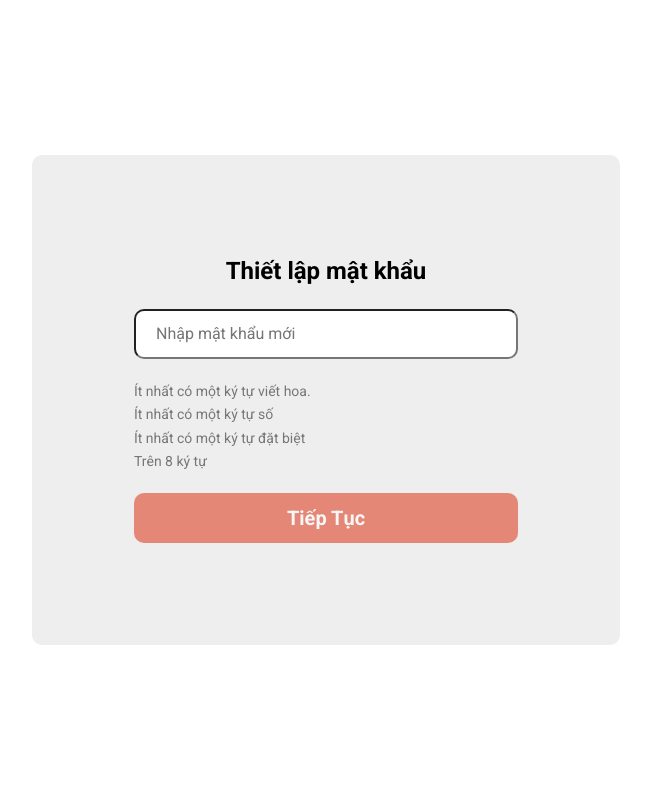
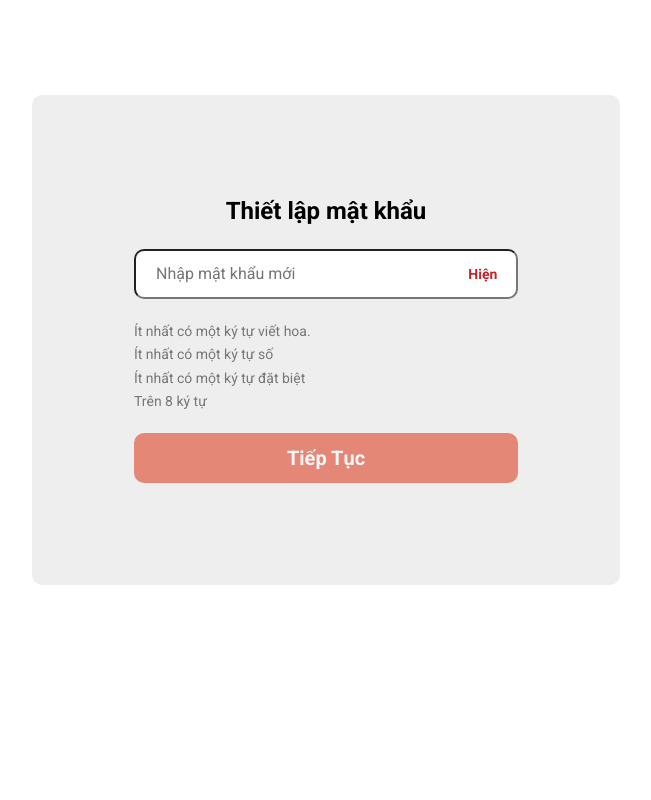
Before and after one commit to Khangdao0311/KING, a PHP site: page /view/user/forgot_password-change.php in a window 1280 px wide. Shown: the part 120-920 px from the top of the page, without its empty margins (314-965 px from the left). After the commit the page ends 705 px from the top, so only its background shows below. Run offline with PHP 8.4, Linux system fonts and the light colour scheme.

Commit message:
khangdao

```diff
--- a/controller/user/account.php
+++ b/controller/user/account.php
@@ -62,8 +62,6 @@
                     }
                 }
                 include_once 'view/user/forgot_password-email.php';
-                print_r($users);
-
                 break;
             case 'forgot_password-OTP':
                 if (isset($_SESSION['foget_password-email'])) {
--- a/view/user/css/forgot-password.css
+++ b/view/user/css/forgot-password.css
@@ -3,7 +3,7 @@
     display: flex;
     justify-content: center;
     align-items: center;
-    height: 100vh;
+    height: calc(100vh - 12rem);
 }
 .reset-forgotpassword-box{
     border-radius: 1rem;
@@ -172,9 +172,22 @@
     height: 5rem;
     border-radius: 1rem;
 }
+.setting-forgotpassword-importform {
+    position: relative;
+}
 .setting-forgotpassword-importform input{
     padding: 0 2rem;
     font-size: 1.6rem;
+}
+.hide-pass {
+    position: absolute;
+    font-size: 1.4rem;
+    font-weight: bold;
+    color: var(--red);
+    top: 50%;
+    right: 5%;
+    transform: translate(-5%,-50%);
+    cursor: pointer;
 }
 .setting-forgotpassword-condition p{
     font-size: 1.4rem;
@@ -225,10 +238,9 @@
     height: 15rem;
     margin: 0 auto;
 }
-.icon-success > img {
-    width: 100%;
-    height: 100%;
-    object-fit: contain;
+.icon-success > span {
+    font-size: 15rem;
+    color: #20BF55;
 }
 
 .success-forgotpassword-form{
--- a/view/user/forgot_password-change.php
+++ b/view/user/forgot_password-change.php
@@ -9,7 +9,8 @@
             </div>
             <form class="setting-forgotpassword-boxform" action="?mod=user&act=forgot_password-change" method="post">
                 <div class="setting-forgotpassword-importform">
-                    <input onkeyup="check()" name="new-password" class="setting-forgotpassword-form" placeholder="Nhập mật khẩu mới" type="text">
+                    <input onkeyup="check()" name="new-password" class="setting-forgotpassword-form" placeholder="Nhập mật khẩu mới" type="pass">
+                    <div onclick="show_hidden(this)" class="hide-pass">Hiện</div>
                 </div>
                 <div class="setting-forgotpassword-condition">
                     <p class="forgotpassword-uppercase">Ít nhất có một ký tự viết hoa.</p>
@@ -24,6 +25,16 @@
     </div>
 </section>
 <script>
+
+    function show_hidden(el) {
+        if (el.previousElementSibling.type == 'password') {
+            el.innerText = 'Ẩn'
+            el.previousElementSibling.type = 'text'
+        } else {
+            el.innerText = 'Hiện'
+            el.previousElementSibling.type = 'password'
+        }
+    }
     // str_replace(" ", "", "Hello World of PHP");
     const input = document.querySelector('.setting-forgotpassword-form')
     const p_uppercase = document.querySelector('.forgotpassword-uppercase')
--- a/view/user/forgot_password-success.php
+++ b/view/user/forgot_password-success.php
@@ -6,7 +6,7 @@
         <div class="success-forgotpassword-box">
             <h3 class="success-forgotpassword-title">Mật Khẩu Được Đặt Lại Thành Công</h3>
             <div class="icon-success">
-                <img src="https://cdn-icons-png.flaticon.com/512/5610/5610944.png" alt="">
+                <span class="material-symbols-outlined">task_alt</span>
             </div>
             <a href="?mod=user&act=login" class="success-forgotpassword-form success-forgotpassword-buttonnext">Tiếp Tục</a>
         </div>
--- a/view/user/header.php
+++ b/view/user/header.php
@@ -64,7 +64,7 @@
         <input hidden id="navbar" type="checkbox">
         <label id="navbar" for="navbar" class="fake"></label>
         <div class="container-navbar">
-            <label id="navbar" for="navbar">s</label>
+            <label id="navbar" for="navbar"></label>
             <ul class="header-list">
                 <li><a href="?mod=page&act=product">
                         <div class="header_list-icon">
--- a/view/user/login.php
+++ b/view/user/login.php
@@ -33,7 +33,7 @@
             <div class="login_error-box">
                 <div class="login_error-title">Đăng nhập thất bại</div>
                 <div class="login_error-icon">
-                    <img src="   https://cdn-icons-png.flaticon.com/512/463/463612.png " alt="">
+                    <span class="material-symbols-outlined">error</span>
                 </div>
                 <label for="login_error" class="login_error-next">Thử lại</label>
             </div>
```
Also changed, not shown: view/user/css/login-register.css (+12 -11 lines), font-roboto/Roboto-Black.ttf (renamed from view/font-roboto/Roboto-Black.ttf), font-roboto/Roboto-BlackItalic.ttf (renamed from view/font-roboto/Roboto-BlackItalic.ttf), font-roboto/Roboto-Bold.ttf (renamed from view/font-roboto/Roboto-Bold.ttf), font-roboto/Roboto-BoldItalic.ttf (renamed from view/font-roboto/Roboto-BoldItalic.ttf), font-roboto/Roboto-Italic.ttf (renamed from view/font-roboto/Roboto-Italic.ttf), font-roboto/Roboto-Light.ttf (renamed from view/font-roboto/Roboto-Light.ttf), font-roboto/Roboto-LightItalic.ttf (renamed from view/font-roboto/Roboto-LightItalic.ttf), font-roboto/Roboto-Medium.ttf (renamed from view/font-roboto/Roboto-Medium.ttf), font-roboto/Roboto-MediumItalic.ttf (renamed from view/font-roboto/Roboto-MediumItalic.ttf), font-roboto/Roboto-Regular.ttf (renamed from view/font-roboto/Roboto-Regular.ttf), font-roboto/Roboto-Thin.ttf (renamed from view/font-roboto/Roboto-Thin.ttf), font-roboto/Roboto-ThinItalic.ttf (renamed from view/font-roboto/Roboto-ThinItalic.ttf). Lines whose indentation alone changed are shown as unchanged.
